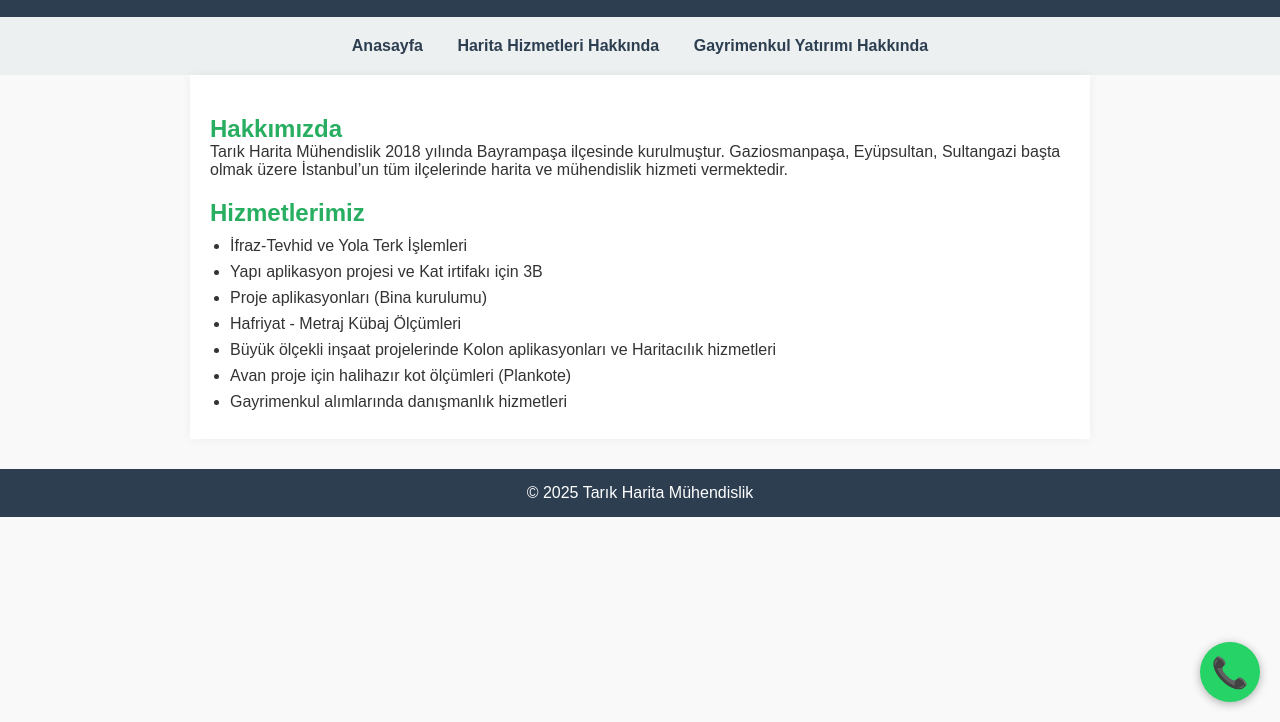
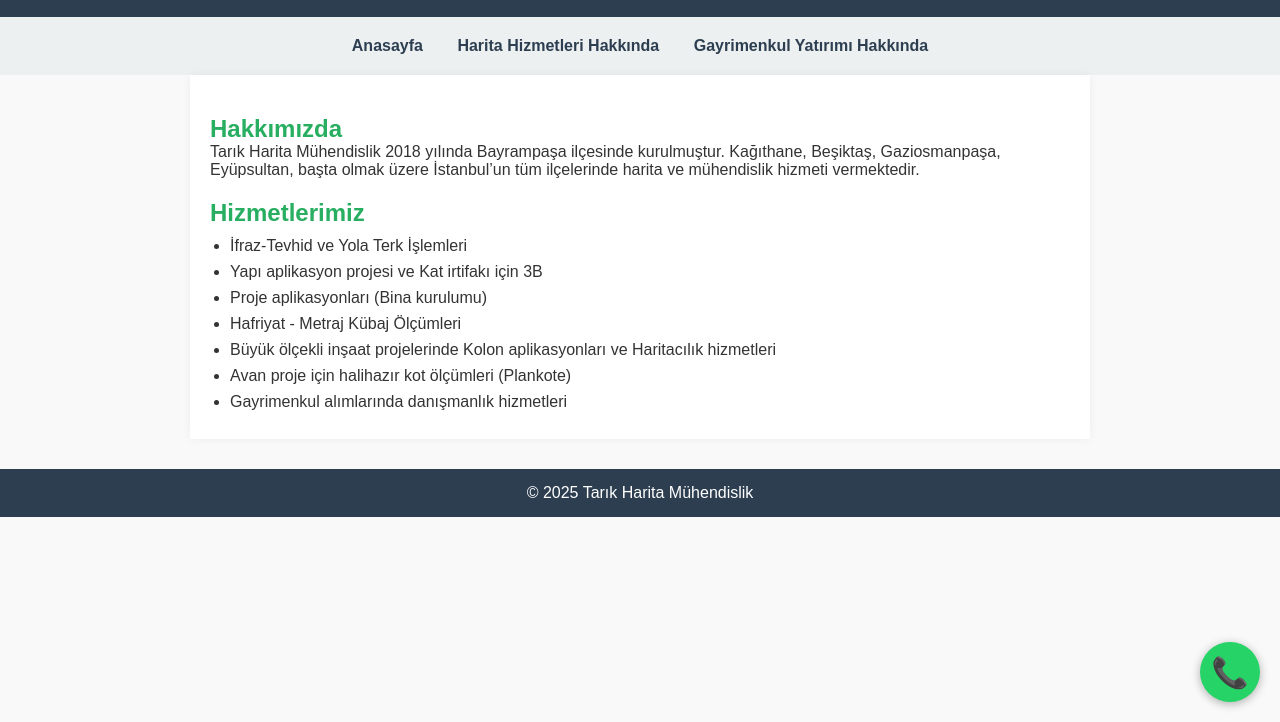
Before and after one commit to xsalinger/tarikharita, a plain HTML site: page index.html in a window 1280 px wide. Shown: the part 78-800 px from the top of the page. Drawn offline with Linux system fonts and the light colour scheme.

Commit message:
Update index.html

```diff
--- a/index.html
+++ b/index.html
@@ -58,7 +58,7 @@
 
 <section>
   <h2>Hakkımızda</h2>
-  <p>Tarık Harita Mühendislik 2018 yılında Bayrampaşa ilçesinde kurulmuştur. Gaziosmanpaşa, Eyüpsultan, Sultangazi başta olmak üzere İstanbul’un tüm ilçelerinde harita ve mühendislik hizmeti vermektedir.</p>
+  <p>Tarık Harita Mühendislik 2018 yılında Bayrampaşa ilçesinde kurulmuştur. Kağıthane, Beşiktaş, Gaziosmanpaşa, Eyüpsultan,  başta olmak üzere İstanbul’un tüm ilçelerinde harita ve mühendislik hizmeti vermektedir.</p>
 
   <h2>Hizmetlerimiz</h2>
   <ul>
```
